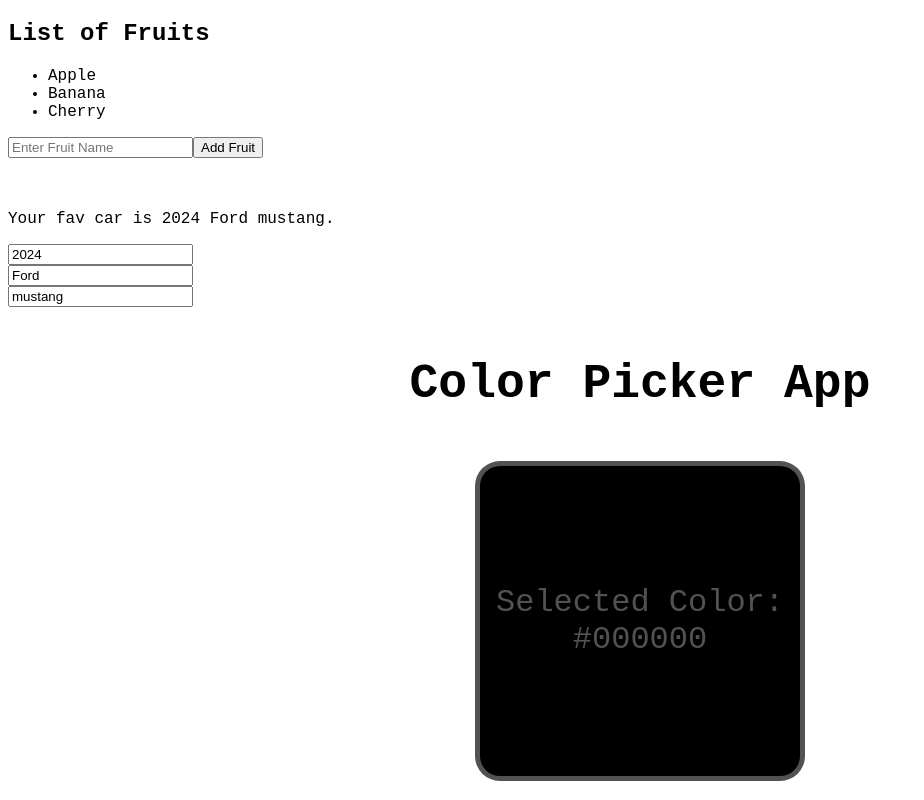
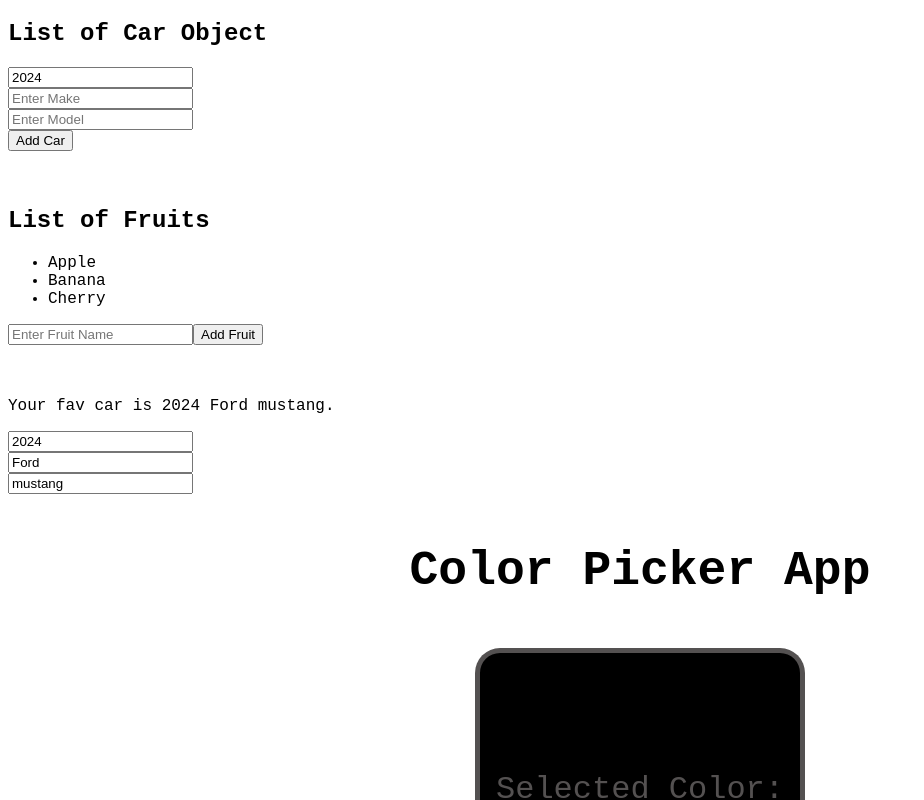
Before and after one commit to ashim-nepal/Frontend-React-All, a React (Vite) app in the folder React-Learning-Course/website/my-app-3/: page / in a window 1280 px wide. Shown: the top 800 px of the page, without its empty margins (0-924 px from the left). Built offline with nearby package versions, Linux system fonts and the light colour scheme.

Commit message:
update of Array Objests in state in react web app

```diff
--- a/React-Learning-Course/website/my-app-3/src/App.jsx
+++ b/React-Learning-Course/website/my-app-3/src/App.jsx
@@ -1,3 +1,4 @@
+import ArrayObjectStateUpd from "./ArrayObjectStateUpd"
 import ArrayStateUpd from "./ArrayStateUpd"
 import ColorPicker from "./ColorPicker"
 import MyComponent from "./MyComponent"
@@ -6,6 +7,7 @@
 
   return (
     <>
+    <ArrayObjectStateUpd/><br/><br/>
     <ArrayStateUpd/><br/><br/>
     <MyComponent/>
     <ColorPicker/>
--- /dev/null
+++ b/React-Learning-Course/website/my-app-3/src/ArrayObjectStateUpd.jsx
@@ -0,0 +1,57 @@
+import React, {useState} from "react";
+
+function ArrayObjectStateUpd(){
+    const [cars, setCars] = useState([]);
+    const [carYear, setCarYear] = useState(new Date().getFullYear());
+    const [carMake, setCarMake] = useState("");
+    const [carModel, setCarModel] = useState("");
+
+
+    function handleAddCar(){
+        const newCar = {year: carYear, make: carMake, model: carModel};
+
+        setCars(cars =>[...cars, newCar]);
+
+        setCarYear(new Date().getFullYear());
+        setCarMake("");
+        setCarModel("");
+
+    }
+
+    function handleRemoveCar(index){
+        setCars(c => c.filter((_, i) => i !== index));
+
+    }
+
+    function handleYearChange(e){
+        setCarYear(e.target.value);
+
+    }
+
+    function handleMakeChange(e){
+        setCarMake(e.target.value);
+
+    }
+
+    function handleModelChange(e){
+        setCarModel(e.target.value);
+
+    }
+
+    return(
+        <div>
+            <h2>List of Car Object</h2>
+            <ul>
+                {cars.map((car, index) => <li key={index} onClick={() => handleRemoveCar(index)}>{car.year} - {car.model} by {car.make}</li>)}
+            </ul>
+            <input type="number" value={carYear} onChange={handleYearChange}/><br/>
+            <input type="text" value={carMake} onChange={handleMakeChange} placeholder="Enter Make"/><br/>
+            <input type="text" value={carModel} onChange={handleModelChange} placeholder="Enter Model"/><br/>
+            <button onClick={handleAddCar}>Add Car</button>
+
+        </div>
+    );
+
+}
+
+export default ArrayObjectStateUpd;
```
